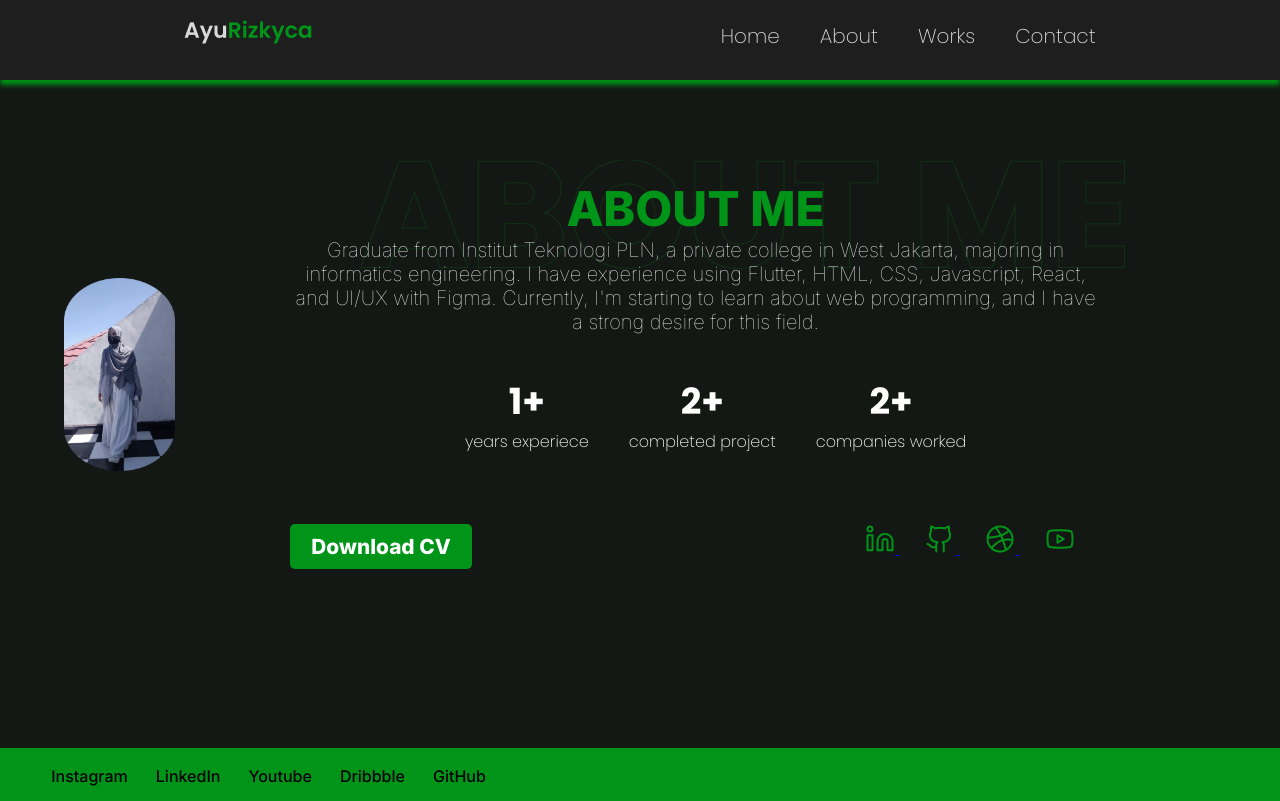
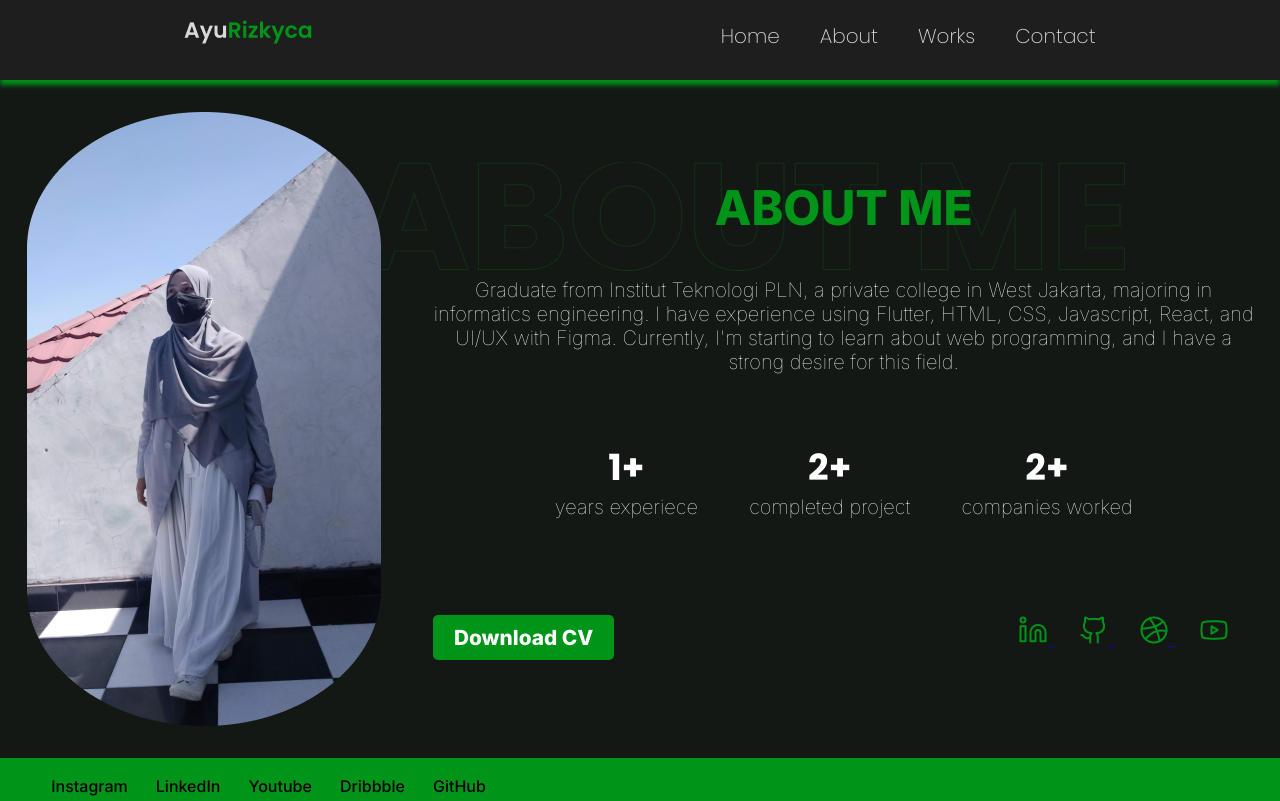
Before and after one commit to ayurizkyca/ayurizkyca.github.io, a plain HTML site: page about/index.html in a window 1280 px wide. Shown: the top 801 px of the page. Drawn offline with Linux system fonts and the light colour scheme.

```diff
--- a/about/index.html
+++ b/about/index.html
@@ -24,7 +24,7 @@
             </div>
         </nav>
     </header>
-    <main>
+    <main class="about-page">
         <section class="sec-about">
             <div class="img-center">
                 <img src="/assets/img/about-imgg.png" alt="img-ayura">
@@ -37,22 +37,16 @@
                 </p>
                 <div class="cards">
                     <div class="card">
-                        <ul>
-                            <li style="font-size: 36px;"><b>1+</b></li>
-                            <li>years experiece</li>
-                        </ul>
+                        <p style="font-size: 36px;"><b>1+</b></p>
+                        <p>years experiece</p>
                     </div>
                     <div class="card">
-                        <ul>
-                            <li style="font-size: 36px;"><b>2+</b></li>
-                            <li>completed project</li>
-                        </ul>
+                        <p style="font-size: 36px;"><b>2+</b></p>
+                        <p>completed project</p>
                     </div>
                     <div class="card">
-                        <ul>
-                            <li style="font-size: 36px;"><b>2+</b></li>
-                            <li>companies worked</li>
-                        </ul>
+                        <p style="font-size: 36px;"><b>2+</b></p>
+                        <p>companies worked</p>
                     </div>
                 </div>
                 <span class="sosmeds">
--- a/assets/style.css
+++ b/assets/style.css
@@ -252,11 +252,16 @@ footer h1{
     margin: 25px 0px;
 }
 
-.sec-about{
+main[class='about-page']{
     background-image: url("/assets/img/about-me.png");
     background-position: 70% 25% ;
     background-repeat: no-repeat;
-    padding: 5vw;
+    // padding: 7em 0em 2em 0em;
+    display : flex;
+}
+
+.sec-about{
+    padding: 7em 0em 2em 0em;
     display : flex;
 }
 
@@ -266,7 +271,8 @@ footer h1{
 }
 
 .desc-about{
-    padding: 10%;
+    padding: 2vw;
+    text-align: center;
     flex-direction: column;
     display : flex;
     justify-content: space-evenly;
@@ -278,17 +284,17 @@ footer h1{
 }
 
 .cards{
-    margin: 40px 0px;
     display: flex;
     align-content: center;
     justify-content: center;
 
 }
 
-.card li{
-    display: block;
+.card{
     text-align: center;
+    padding: 2vw;
 }
+
 
 .sosmeds{
     margin: 30px 0px 0px 0px;
@@ -352,10 +358,11 @@ img{
 }
 
 .img-center{
-    // width: 100%;
+    width: 100%;
     display: flex;
     align-items: center;
     justify-content: center;
+    // padding: 0vw 2vw;
 }
 
 .menu-toggle{
@@ -457,6 +464,7 @@ img{
         background-image: none;
         justify-content: center;
         align-items: center;
+        padding: 0vw 10vw;
     }
 
     .img-center{
@@ -474,11 +482,6 @@ img{
 
     .sec-desc .sosmeds{
         display: none;
-    }
-
-    .btnInteres{
-        padding-top: 2vh;
-        align-content: space-between;
     }
 
     .cardInteres{
```
Also changed, not shown: works/index.html (+2 -2 lines).
